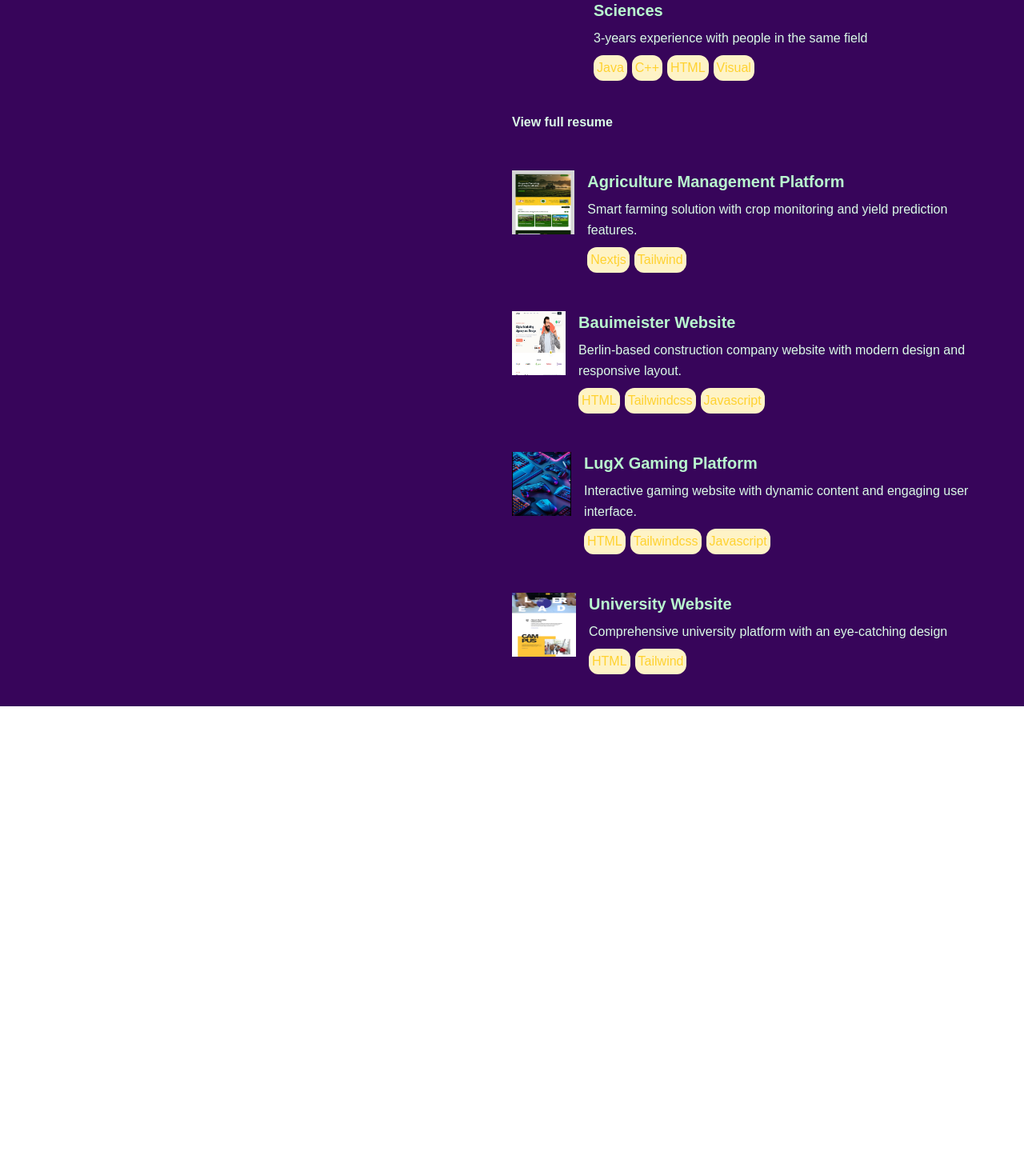
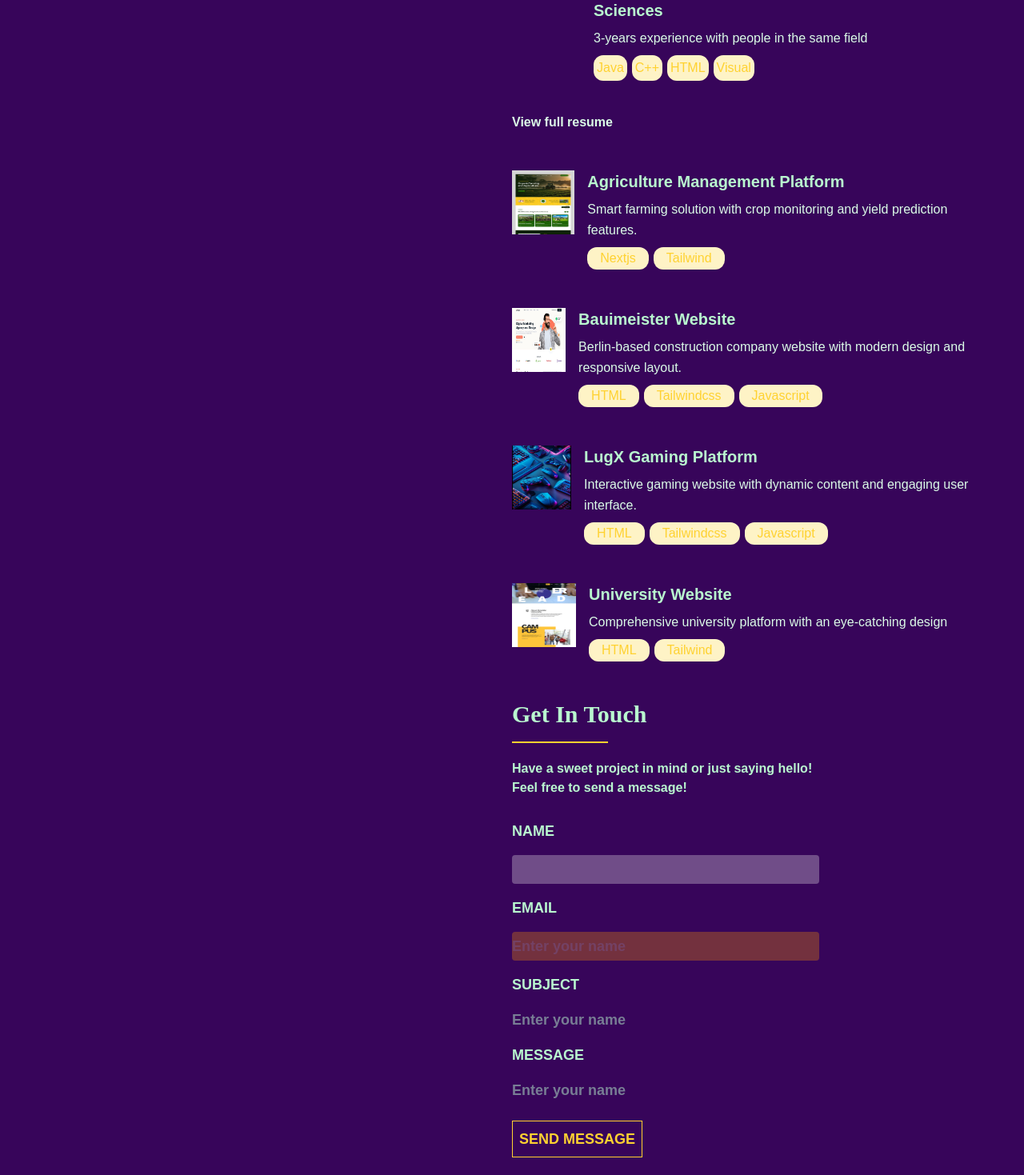
Before and after one commit to kelia01/Portfolio, a React (Vite) app: page / in a window 1280 px wide. Shown: the part 939-2408 px from the top of the page at 80% size. Before the commit the page ends 1822 px from the top, so only its background shows below. Built offline with nearby package versions, Linux system fonts and the light colour scheme.

Commit message:
feat: create the contact section and add the cusor light component

```diff
--- a/src/App.tsx
+++ b/src/App.tsx
@@ -1,4 +1,5 @@
 import { FaDiscord, FaGithub, FaInstagram, FaLinkedin } from "react-icons/fa";
+import CursorLight from "./components/CursorLight";
 
 const App = () => {
   const socialIcons = [
@@ -91,9 +92,10 @@ const App = () => {
   ];
 
   return (
-    <div className="font-[sans-serif] relative bg-[#37055a] flex items-center justify-center">
+    <div className=" font-[sans-serif] relative bg-[#37055a] flex items-center justify-center">
+      <CursorLight />
       <div className="flex p-10 w-full">
-        <div className="flex flex-col gap-10 w-full">
+        <div className="flex flex-col gap-10 w-full lg:sticky lg:top-0 lg:h-screen justify-evenly">
           <div className="text-green-100">
             <h2 className="text-3xl mb-3 font-bold">Kelia Iradukunda</h2>
             <h3 className="text-2xl mb-4 font-semibold">Full Stack Engineer</h3>
@@ -131,7 +133,7 @@ const App = () => {
             ))}
           </div>
         </div>
-        <div className="w-full flex flex-col gap-12">
+        <div className="w-full flex flex-col gap-12 overflow-y-auto">
           <div className="">
             <p className="text-green-100 max-w-xl">
               I’m a developer passionate about crafting accessible,
@@ -190,7 +192,7 @@ const App = () => {
                     <p className="text-[16px] leading-relaxed mb-2 text-green-100">{description}</p>
                     <div className="flex gap-1.5">
                       {techstack.map((tech, i) => (
-                        <div key={i} className="rounded-xl p-1 bg-amber-100">
+                        <div key={i} className="rounded-xl px-4 py-0.5 bg-amber-100">
                           <p className="text-amber-300">{tech}</p>
                         </div>
                       ))}
@@ -200,6 +202,22 @@ const App = () => {
               )
             )}
           </div>
+          <div className="">
+            <h2 className="font-[Lora] text-3xl text-green-200 font-bold mb-4">Get In Touch</h2>
+            <div className="w-30 h-[2px] bg-amber-300 text-amber-300"></div>
+            <p className="text-green-200 mt-5 font-semibold">Have a sweet project in mind or just saying hello! <br /> Feel free to send a message!</p>
+            <div className="flex flex-col space-y-4 text-green-200 font-bold text-lg mt-7">
+              <label htmlFor="name" className="">NAME</label>
+              <input type="text" name="name" className="rounded bg-gray-100 opacity-30 text-white w-96 py-1"/>
+              <label htmlFor="email" className="">EMAIL</label>
+              <input type="text" name="name" placeholder="Enter your name" className="rounded bg-amber-500 opacity-30 text-white w-96 py-1"/>
+              <label htmlFor="subject" className="">SUBJECT</label>
+              <input type="text" name="name" placeholder="Enter your name"/>
+              <label htmlFor="message" className="">MESSAGE</label>
+              <input type="text" name="name" placeholder="Enter your name"/>
+            </div>
+            <button className="border-1 border-amber-300 text-amber-300 font-bold text-lg p-2 mt-6">SEND MESSAGE</button>
+          </div>
         </div>
       </div>
     </div>
--- /dev/null
+++ b/src/components/CursorLight.tsx
@@ -0,0 +1,22 @@
+import { useEffect, useState } from "react";
+
+const CursorLight = () => {
+  const [position, setPosition] = useState({ x: 0, y: 0 });
+
+  useEffect(() => {
+    const move = (e: MouseEvent) => setPosition({ x: e.clientX, y: e.clientY });
+    window.addEventListener("mousemove", move);
+    return () => window.removeEventListener("mousemove", move);
+  }, []);
+
+  return (
+    <div
+      className="pointer-events-none fixed inset-0 z-0"
+      style={{
+        background: `radial-gradient(600px at ${position.x}px ${position.y}px, rgba(29, 78, 216, 0.15), transparent 80%)`,
+      }}
+    ></div>
+  );
+};
+
+export default CursorLight;
--- a/src/output.css
+++ b/src/output.css
@@ -8,10 +8,20 @@
     --font-mono: ui-monospace, SFMono-Regular, Menlo, Monaco, Consolas, "Liberation Mono",
       "Courier New", monospace;
     --color-amber-100: oklch(96.2% 0.059 95.617);
+    --color-amber-200: oklch(92.4% 0.12 95.746);
     --color-amber-300: oklch(87.9% 0.169 91.605);
+    --color-amber-500: oklch(76.9% 0.188 70.08);
     --color-green-50: oklch(98.2% 0.018 155.826);
     --color-green-100: oklch(96.2% 0.044 156.743);
     --color-green-200: oklch(92.5% 0.084 155.995);
+    --color-green-400: oklch(79.2% 0.209 151.711);
+    --color-green-700: oklch(52.7% 0.154 150.069);
+    --color-green-800: oklch(44.8% 0.119 151.328);
+    --color-green-900: oklch(39.3% 0.095 152.535);
+    --color-gray-100: oklch(96.7% 0.003 264.542);
+    --color-gray-300: oklch(87.2% 0.01 258.338);
+    --color-gray-900: oklch(21% 0.034 264.665);
+    --color-white: #fff;
     --spacing: 0.25rem;
     --container-xl: 36rem;
     --text-sm: 0.875rem;
@@ -184,17 +194,44 @@
   }
 }
 @layer utilities {
+  .pointer-events-none {
+    pointer-events: none;
+  }
   .fixed {
     position: fixed;
   }
   .relative {
     position: relative;
   }
+  .inset-0 {
+    inset: calc(var(--spacing) * 0);
+  }
   .bottom-6 {
     bottom: calc(var(--spacing) * 6);
   }
+  .left-1 {
+    left: calc(var(--spacing) * 1);
+  }
   .left-1\/2 {
     left: calc(1/2 * 100%);
+  }
+  .z-0 {
+    z-index: 0;
+  }
+  .mt-4 {
+    margin-top: calc(var(--spacing) * 4);
+  }
+  .mt-5 {
+    margin-top: calc(var(--spacing) * 5);
+  }
+  .mt-6 {
+    margin-top: calc(var(--spacing) * 6);
+  }
+  .mt-7 {
+    margin-top: calc(var(--spacing) * 7);
+  }
+  .mt-8 {
+    margin-top: calc(var(--spacing) * 8);
   }
   .mb-2 {
     margin-bottom: calc(var(--spacing) * 2);
@@ -208,14 +245,50 @@
   .flex {
     display: flex;
   }
+  .table {
+    display: table;
+  }
+  .h-0 {
+    height: calc(var(--spacing) * 0);
+  }
+  .h-0\.5 {
+    height: calc(var(--spacing) * 0.5);
+  }
+  .h-1 {
+    height: calc(var(--spacing) * 1);
+  }
   .h-5 {
     height: calc(var(--spacing) * 5);
   }
   .h-20 {
     height: calc(var(--spacing) * 20);
   }
+  .h-\[0\.5\] {
+    height: 0.5;
+  }
+  .h-\[2\] {
+    height: 2;
+  }
+  .h-\[2p\] {
+    height: 2p;
+  }
   .h-\[2px\] {
     height: 2px;
+  }
+  .min-h-screen {
+    min-height: 100vh;
+  }
+  .w-0 {
+    width: calc(var(--spacing) * 0);
+  }
+  .w-1 {
+    width: calc(var(--spacing) * 1);
+  }
+  .w-2 {
+    width: calc(var(--spacing) * 2);
+  }
+  .w-3 {
+    width: calc(var(--spacing) * 3);
   }
   .w-5 {
     width: calc(var(--spacing) * 5);
@@ -223,8 +296,23 @@
   .w-6 {
     width: calc(var(--spacing) * 6);
   }
+  .w-9 {
+    width: calc(var(--spacing) * 9);
+  }
+  .w-12 {
+    width: calc(var(--spacing) * 12);
+  }
   .w-20 {
     width: calc(var(--spacing) * 20);
+  }
+  .w-30 {
+    width: calc(var(--spacing) * 30);
+  }
+  .w-36 {
+    width: calc(var(--spacing) * 36);
+  }
+  .w-96 {
+    width: calc(var(--spacing) * 96);
   }
   .w-full {
     width: 100%;
@@ -232,12 +320,22 @@
   .max-w-xl {
     max-width: var(--container-xl);
   }
+  .border-collapse {
+    border-collapse: collapse;
+  }
+  .-translate-x-1 {
+    --tw-translate-x: calc(var(--spacing) * -1);
+    translate: var(--tw-translate-x) var(--tw-translate-y);
+  }
   .-translate-x-1\/2 {
     --tw-translate-x: calc(calc(1/2 * 100%) * -1);
     translate: var(--tw-translate-x) var(--tw-translate-y);
   }
   .transform {
     transform: var(--tw-rotate-x,) var(--tw-rotate-y,) var(--tw-rotate-z,) var(--tw-skew-x,) var(--tw-skew-y,);
+  }
+  .resize {
+    resize: both;
   }
   .flex-col {
     flex-direction: column;
@@ -248,8 +346,20 @@
   .items-center {
     align-items: center;
   }
+  .justify-around {
+    justify-content: space-around;
+  }
+  .justify-between {
+    justify-content: space-between;
+  }
   .justify-center {
     justify-content: center;
+  }
+  .justify-evenly {
+    justify-content: space-evenly;
+  }
+  .gap-1 {
+    gap: calc(var(--spacing) * 1);
   }
   .gap-1\.5 {
     gap: calc(var(--spacing) * 1.5);
@@ -272,8 +382,32 @@
   .gap-12 {
     gap: calc(var(--spacing) * 12);
   }
+  .space-y-4 {
+    :where(& > :not(:last-child)) {
+      --tw-space-y-reverse: 0;
+      margin-block-start: calc(calc(var(--spacing) * 4) * var(--tw-space-y-reverse));
+      margin-block-end: calc(calc(var(--spacing) * 4) * calc(1 - var(--tw-space-y-reverse)));
+    }
+  }
+  .overflow-y-auto {
+    overflow-y: auto;
+  }
+  .rounded {
+    border-radius: 0.25rem;
+  }
   .rounded-xl {
     border-radius: var(--radius-xl);
+  }
+  .border {
+    border-style: var(--tw-border-style);
+    border-width: 1px;
+  }
+  .border-1 {
+    border-style: var(--tw-border-style);
+    border-width: 1px;
+  }
+  .border-amber-300 {
+    border-color: var(--color-amber-300);
   }
   .bg-\[\#37055a\] {
     background-color: #37055a;
@@ -284,8 +418,41 @@
   .bg-amber-100 {
     background-color: var(--color-amber-100);
   }
+  .bg-amber-200 {
+    background-color: var(--color-amber-200);
+  }
+  .bg-amber-300 {
+    background-color: var(--color-amber-300);
+  }
+  .bg-amber-500 {
+    background-color: var(--color-amber-500);
+  }
+  .bg-gray-100 {
+    background-color: var(--color-gray-100);
+  }
+  .bg-gray-300 {
+    background-color: var(--color-gray-300);
+  }
+  .bg-gray-900 {
+    background-color: var(--color-gray-900);
+  }
   .bg-green-100 {
     background-color: var(--color-green-100);
+  }
+  .bg-green-200 {
+    background-color: var(--color-green-200);
+  }
+  .bg-green-700 {
+    background-color: var(--color-green-700);
+  }
+  .bg-green-800 {
+    background-color: var(--color-green-800);
+  }
+  .bg-green-900 {
+    background-color: var(--color-green-900);
+  }
+  .bg-transparent {
+    background-color: transparent;
   }
   .p-1 {
     padding: calc(var(--spacing) * 1);
@@ -302,14 +469,41 @@
   .px-1 {
     padding-inline: calc(var(--spacing) * 1);
   }
+  .px-2 {
+    padding-inline: calc(var(--spacing) * 2);
+  }
+  .px-4 {
+    padding-inline: calc(var(--spacing) * 4);
+  }
+  .px-5 {
+    padding-inline: calc(var(--spacing) * 5);
+  }
   .px-6 {
     padding-inline: calc(var(--spacing) * 6);
   }
-  .py-1\.5 {
-    padding-block: calc(var(--spacing) * 1.5);
+  .py-0 {
+    padding-block: calc(var(--spacing) * 0);
+  }
+  .py-0\.5 {
+    padding-block: calc(var(--spacing) * 0.5);
+  }
+  .py-1 {
+    padding-block: calc(var(--spacing) * 1);
+  }
+  .py-2 {
+    padding-block: calc(var(--spacing) * 2);
   }
   .py-3 {
     padding-block: calc(var(--spacing) * 3);
+  }
+  .text-center {
+    text-align: center;
+  }
+  .align-middle {
+    vertical-align: middle;
+  }
+  .font-\[Lora\] {
+    font-family: Lora;
   }
   .font-\[sans-serif\] {
     font-family: sans-serif;
@@ -321,6 +515,10 @@
   .text-3xl {
     font-size: var(--text-3xl);
     line-height: var(--tw-leading, var(--text-3xl--line-height));
+  }
+  .text-lg {
+    font-size: var(--text-lg);
+    line-height: var(--tw-leading, var(--text-lg--line-height));
   }
   .text-sm {
     font-size: var(--text-sm);
@@ -352,6 +550,9 @@
   .text-\[\#8bbc7b\] {
     color: #8bbc7b;
   }
+  .text-amber-200 {
+    color: var(--color-amber-200);
+  }
   .text-amber-300 {
     color: var(--color-amber-300);
   }
@@ -364,14 +565,63 @@
   .text-green-200 {
     color: var(--color-green-200);
   }
+  .text-green-400 {
+    color: var(--color-green-400);
+  }
+  .text-white {
+    color: var(--color-white);
+  }
+  .underline {
+    text-decoration-line: underline;
+  }
+  .opacity-0 {
+    opacity: 0%;
+  }
+  .opacity-10 {
+    opacity: 10%;
+  }
+  .opacity-20 {
+    opacity: 20%;
+  }
+  .opacity-30 {
+    opacity: 30%;
+  }
+  .opacity-40 {
+    opacity: 40%;
+  }
+  .opacity-50 {
+    opacity: 50%;
+  }
+  .opacity-80 {
+    opacity: 80%;
+  }
   .shadow-lg {
     --tw-shadow: 0 10px 15px -3px var(--tw-shadow-color, rgb(0 0 0 / 0.1)), 0 4px 6px -4px var(--tw-shadow-color, rgb(0 0 0 / 0.1));
     box-shadow: var(--tw-inset-shadow), var(--tw-inset-ring-shadow), var(--tw-ring-offset-shadow), var(--tw-ring-shadow), var(--tw-shadow);
+  }
+  .outline {
+    outline-style: var(--tw-outline-style);
+    outline-width: 1px;
   }
   .transition {
     transition-property: color, background-color, border-color, outline-color, text-decoration-color, fill, stroke, --tw-gradient-from, --tw-gradient-via, --tw-gradient-to, opacity, box-shadow, transform, translate, scale, rotate, filter, -webkit-backdrop-filter, backdrop-filter, display, content-visibility, overlay, pointer-events;
     transition-timing-function: var(--tw-ease, var(--default-transition-timing-function));
     transition-duration: var(--tw-duration, var(--default-transition-duration));
+  }
+  .lg\:sticky {
+    @media (width >= 64rem) {
+      position: sticky;
+    }
+  }
+  .lg\:top-0 {
+    @media (width >= 64rem) {
+      top: calc(var(--spacing) * 0);
+    }
+  }
+  .lg\:h-screen {
+    @media (width >= 64rem) {
+      height: 100vh;
+    }
   }
 }
 @property --tw-translate-x {
@@ -408,6 +658,16 @@
 @property --tw-skew-y {
   syntax: "*";
   inherits: false;
+}
+@property --tw-space-y-reverse {
+  syntax: "*";
+  inherits: false;
+  initial-value: 0;
+}
+@property --tw-border-style {
+  syntax: "*";
+  inherits: false;
+  initial-value: solid;
 }
 @property --tw-leading {
   syntax: "*";
@@ -482,6 +742,11 @@
   inherits: false;
   initial-value: 0 0 #0000;
 }
+@property --tw-outline-style {
+  syntax: "*";
+  inherits: false;
+  initial-value: solid;
+}
 @layer properties {
   @supports ((-webkit-hyphens: none) and (not (margin-trim: inline))) or ((-moz-orient: inline) and (not (color:rgb(from red r g b)))) {
     *, ::before, ::after, ::backdrop {
@@ -493,6 +758,8 @@
       --tw-rotate-z: initial;
       --tw-skew-x: initial;
       --tw-skew-y: initial;
+      --tw-space-y-reverse: 0;
+      --tw-border-style: solid;
       --tw-leading: initial;
       --tw-font-weight: initial;
       --tw-shadow: 0 0 #0000;
@@ -509,6 +776,7 @@
       --tw-ring-offset-width: 0px;
       --tw-ring-offset-color: #fff;
       --tw-ring-offset-shadow: 0 0 #0000;
+      --tw-outline-style: solid;
     }
   }
 }
```
